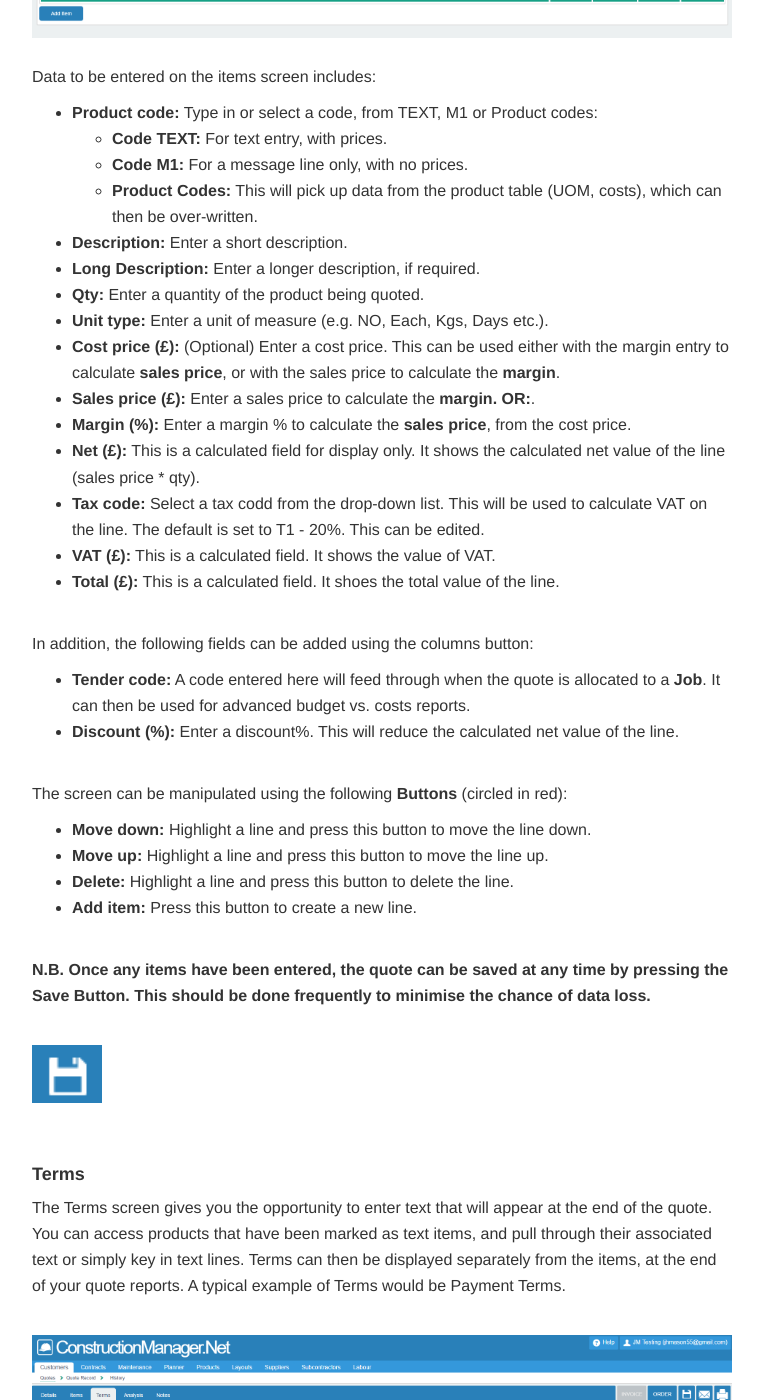
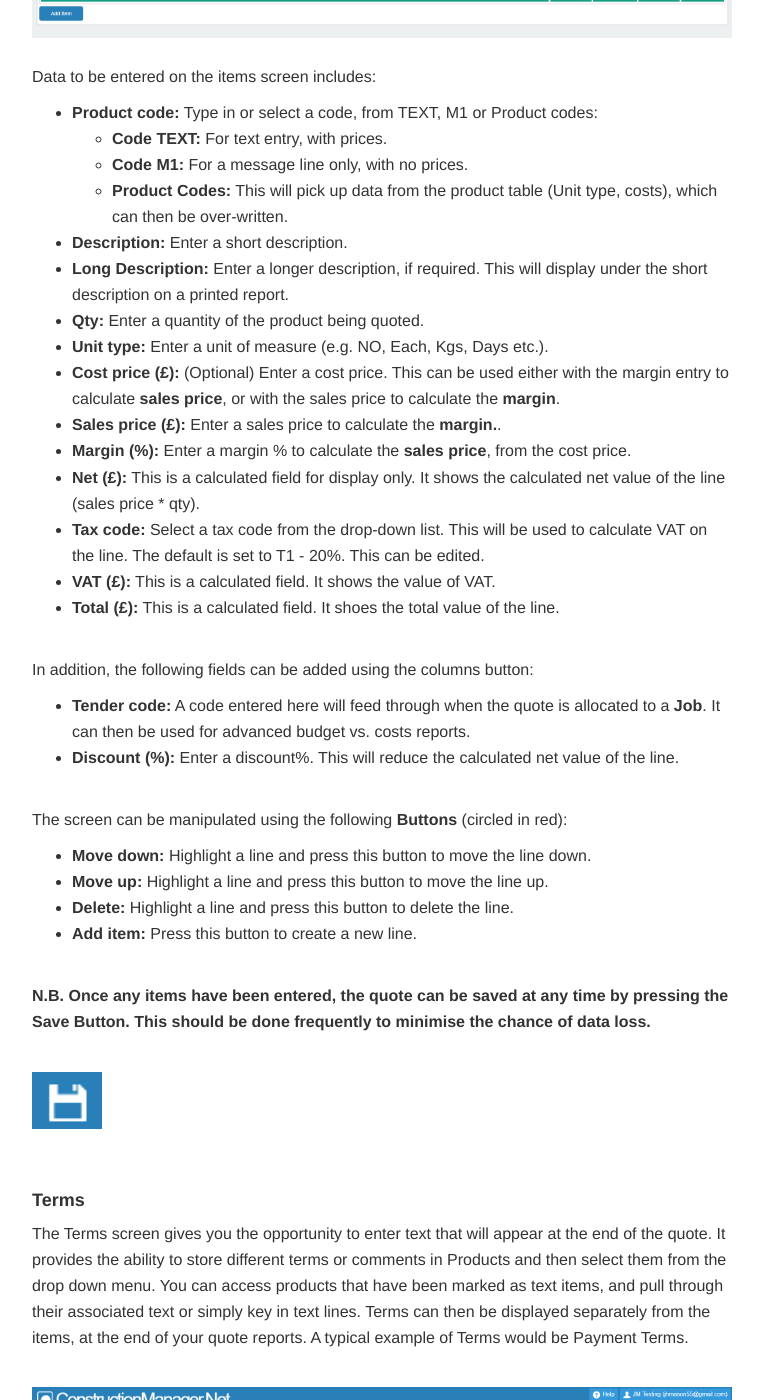
Before and after one commit to JNCSolutions/ConstructionManagerDocs, a Jekyll site: the page built from quotes.html, in a window 1280 px wide and 1400 px high, scrolled down 2984 px. Shown: the whole window, without its empty margins (258-1021 px from the left). Built offline with Jekyll 4.4.1, drawn with Linux system fonts in a browser that asks for light colours; some of the changed text lies outside the part shown.

Commit message:
Update quotes.html

```diff
--- a/quotes.html
+++ b/quotes.html
@@ -122,19 +122,20 @@ title: Quotes
         <ul>
           <li><b>Code TEXT:</b>         For text entry, with prices. </li>
           <li><b>Code M1:</b>           For a message line only, with no prices.</li>
-          <li><b>Product Codes:</b>     This will pick up data from the product table (UOM, costs), which can then be over-written. </li>
+          <li><b>Product Codes:</b>     This will pick up data from the product table (Unit type, costs), which can then be over-written. </li>
         </ul>
         <li><b>Description:</b>       Enter a short description.</li>
-        <li><b>Long Description:</b>  Enter a longer description, if required.</li>
+        <li><b>Long Description:</b>  Enter a longer description, if required.
+                                      This will display under the short description on a printed report.</li>
         <li><b>Qty:</b>               Enter a quantity of the product being quoted.</li>
         <li><b>Unit type:</b>         Enter a unit of measure (e.g. NO, Each, Kgs, Days etc.).</li>
         <li><b>Cost price (£):</b>    (Optional) Enter a cost price. This can be used either with the margin entry to calculate <b>sales price</b>,
                                       or with the sales price to calculate the <b>margin</b>.</li>
-        <li><b>Sales price (£):</b>   Enter a sales price to calculate the <b>margin.  OR:</b>.</li>
+        <li><b>Sales price (£):</b>   Enter a sales price to calculate the <b>margin.</b>.</li>
         <li><b>Margin (%):</b>        Enter a margin % to calculate the <b>sales price</b>, from the cost price.</li>
         <li><b>Net (£):</b>           This is a calculated field for display only. It shows the calculated net value of the line
                                       (sales price * qty).</li>
-        <li><b>Tax code:</b>          Select a tax codd from the drop-down list. This will be used to calculate VAT on the line.
+        <li><b>Tax code:</b>          Select a tax code from the drop-down list. This will be used to calculate VAT on the line.
                                       The default is set to T1 - 20%. This can be edited.</li>
         <li><b>VAT (£):</b>           This is a calculated field. It shows the value of VAT.</li>
         <li><b>Total (£):</b>         This is a calculated field. It shoes the total value of the line.</li>
@@ -158,7 +159,7 @@ title: Quotes
       </ul>
     </p>
     <BR>
-    <p><b> N.B. Once any items have been entered, the quote can be saved at any time by pressing the <b>Save Button</b>.
+    <p><b> N.B. Once any items have been entered, the quote can be saved at any time by pressing the Save Button.
         This should be done frequently to minimise the chance of data loss. </b></p>
      <br>
         <img src="img/Save_Button.PNG" style="width: 10%; height: 10%">
@@ -167,10 +168,10 @@ title: Quotes
     <h4 id="terms-tab"><b>Terms</b></h4>
 
     <p>The Terms screen gives you the opportunity to enter text that will appear at the end of the quote.
-    You can access products that have been marked as text items, and pull through their associated text or simply
-    key in text lines.
-    Terms can then be displayed separately from the items, at the end of your quote reports.
-    A typical example of Terms would be Payment Terms.</p>
+       It provides the ability to store different terms or comments in Products and then select them from the drop down menu.
+       You can access products that have been marked as text items, and pull through their associated text or simply key in text lines.
+       Terms can then be displayed separately from the items, at the end of your quote reports.
+       A typical example of Terms would be Payment Terms.</p>
     <br>
       <img src="img/Quotes_Terms.PNG" style="width: 100%;">
     <br> <br>
```
Also changed, not shown: other parts of quotes.html (+4 -5 lines).
